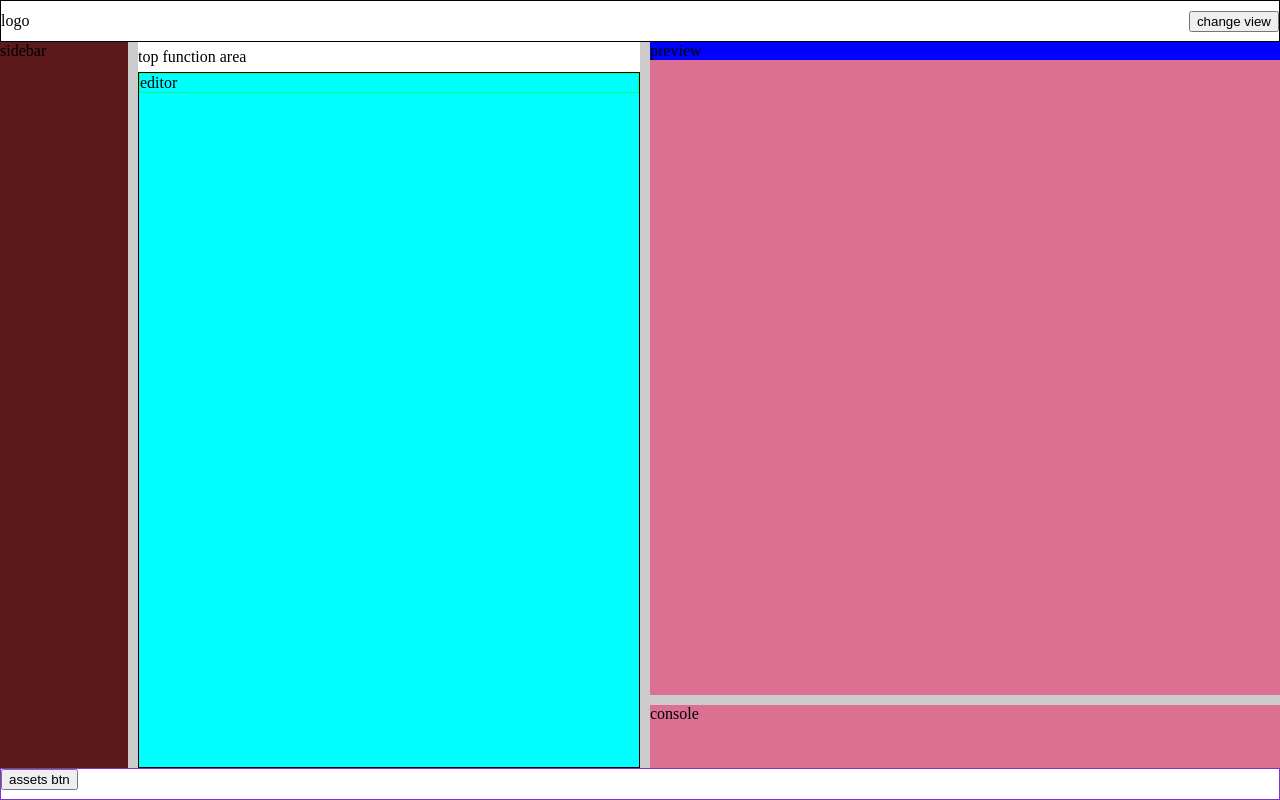
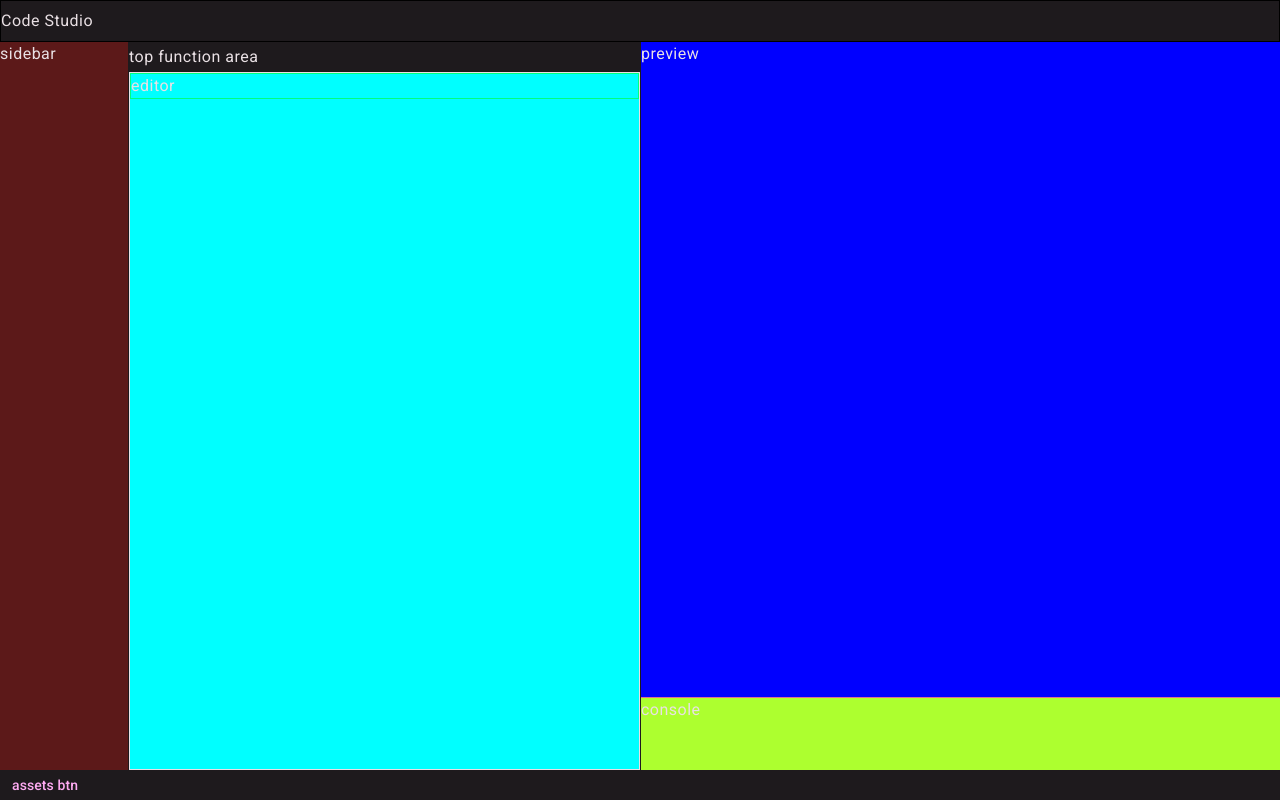
Before and after one commit to chenxiaoyao6228/CodeStudio, an Angular app: page / in a window 1280 px wide. Built offline with nearby package versions, Linux system fonts and the light colour scheme.

Commit message:
feat: add material ui

```diff
--- a/angular.json
+++ b/angular.json
@@ -32,6 +32,7 @@
               }
             ],
             "styles": [
+              "@angular/material/prebuilt-themes/magenta-violet.css",
               "src/styles.scss"
             ],
             "scripts": []
@@ -91,6 +92,7 @@
               }
             ],
             "styles": [
+              "@angular/material/prebuilt-themes/magenta-violet.css",
               "src/styles.scss"
             ],
             "scripts": []
--- a/package.json
+++ b/package.json
@@ -17,10 +17,12 @@
   "private": true,
   "dependencies": {
     "@angular/animations": "^18.0.0",
+    "@angular/cdk": "18.0.2",
     "@angular/common": "^18.0.0",
     "@angular/compiler": "^18.0.0",
     "@angular/core": "^18.0.0",
     "@angular/forms": "^18.0.0",
+    "@angular/material": "18.0.2",
     "@angular/platform-browser": "^18.0.0",
     "@angular/platform-browser-dynamic": "^18.0.0",
     "@angular/router": "^18.0.0",
--- a/src/app/app.config.ts
+++ b/src/app/app.config.ts
@@ -3,6 +3,7 @@ import { provideRouter } from '@angular/router';
 import { Routes } from '@angular/router';
 import { EditorComponent } from './editor/editor.component';
 import { CommonModule } from '@angular/common';
+import { provideAnimationsAsync } from '@angular/platform-browser/animations/async';
 
 export const routes: Routes = [{ path: '', component: EditorComponent }];
 
@@ -10,6 +11,6 @@ export const appConfig: ApplicationConfig = {
   providers: [
     provideZoneChangeDetection({ eventCoalescing: true }),
     provideRouter(routes),
-    CommonModule,
+    CommonModule, provideAnimationsAsync(),
   ],
 };
--- a/src/app/editor/features/footer/footer.component.html
+++ b/src/app/editor/features/footer/footer.component.html
@@ -1,3 +1,5 @@
 <footer class="footer-wrap">
-  <button class="btn assets">assets btn</button>
+  <button class="btn assets" type="button" mat-button size="small">
+    assets btn
+  </button>
 </footer>
--- a/src/app/editor/features/footer/footer.component.scss
+++ b/src/app/editor/features/footer/footer.component.scss
@@ -1,7 +1,9 @@
 .footer-wrap {
   height: 30px;
-  border: 1px solid blueviolet;
-
+  display: flex;
+  align-items: center;
+  overflow: hidden;
   .assets {
+    height: 30px;
   }
 }
--- a/src/app/editor/features/header/header.component.html
+++ b/src/app/editor/features/header/header.component.html
@@ -1,7 +1,5 @@
 <header class="header-wrap">
-    <div class="left">logo</div>
-    <div class="middle"></div>
-    <div class="right">
-        <button class="change-view">change view</button>
-    </div>
+  <div class="left">Code Studio</div>
+  <div class="middle"></div>
+  <div class="right"></div>
 </header>
--- a/src/app/editor/features/main/components/resizer/resizer.scss
+++ b/src/app/editor/features/main/components/resizer/resizer.scss
@@ -15,17 +15,24 @@
 }
 
 .resizer-bar {
-  background-color: #ccc;
-  cursor: e-resize;
+  opacity: 0;
+  &:hover {
+    background-color: rebeccapurple;
+    opacity: 1;
+    // transition: opacity 0.1s ease-out;
+  }
 }
 
 .resizer-bar.row {
-  width: 10px;
+  cursor: col-resize;
+  width: 4px;
+  margin: 0px -1.5px;
   height: 100%;
 }
 
 .resizer-bar.col {
-  height: 10px;
   width: 100%;
-  cursor: n-resize;
+  height: 4px;
+  margin: -1.5px 0px;
+  cursor: row-resize;
 }
--- a/src/app/editor/features/main/main.component.scss
+++ b/src/app/editor/features/main/main.component.scss
@@ -33,9 +33,13 @@
     background-color: palevioletred;
     .preview {
       background-color: blue;
+      width: 100%;
+      height: 100%;
     }
     .console {
-      border-color: yellowgreen;
+      width: 100%;
+      height: 100%;
+      background-color: greenyellow;
     }
   }
 }
--- a/src/index.html
+++ b/src/index.html
@@ -6,8 +6,10 @@
   <base href="/">
   <meta name="viewport" content="width=device-width, initial-scale=1">
   <link rel="icon" type="image/x-icon" href="favicon.ico">
+  <link href="https://fonts.googleapis.com/css2?family=Roboto:wght@300;400;500&display=swap" rel="stylesheet">
+  <link href="https://fonts.googleapis.com/icon?family=Material+Icons" rel="stylesheet">
 </head>
-<body>
+<body class="mat-typography">
   <app-root></app-root>
 </body>
 </html>
--- a/src/styles.scss
+++ b/src/styles.scss
@@ -1,21 +1,19 @@
 /* You can add global styles to this file, and also import other style files */
+
+// ================= variables ===========================
+
+:root {
+  --primary-color: #1e1a1d;
+  --primary-text-color: #e9e0e4;
+}
 
 html,
 body {
   height: 100%;
+  background-color: var(--primary-color);
+  color: var(--primary-text-color);
+}
+body {
   margin: 0;
-  padding: 0;
+  font-family: Roboto, "Helvetica Neue", sans-serif;
 }
-
-app-root {
-  display: block;
-  height: 100%;
-}
-
-// ================= variables ===========================
-
-:root {
-  --primary-color: #3498db;
-  --secondary-color: #2ecc71;
-  --font-size: 16px;
-}
```
Also changed, not shown: src/app/editor/features/footer/footer.component.ts (+4 -5 lines), 2 other files (tests, documents, lock files or other folders).
